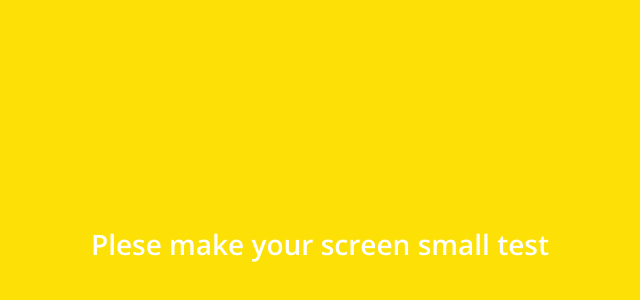
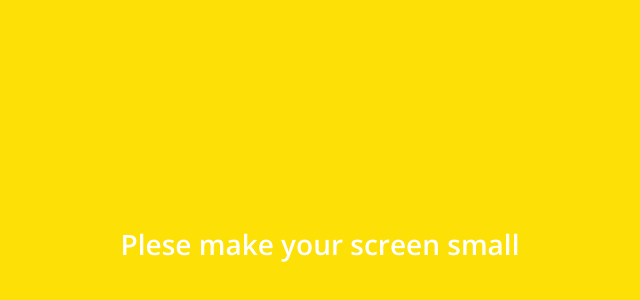
Before and after one commit to dream9ma/kakao-clone-2.0, a plain HTML site: page index.html in a window 1280 px wide. Shown: the part 156-456 px from the top of the page, without its empty margins (320-960 px from the left). Drawn offline with nearby package versions, Linux system fonts and the light colour scheme.

Commit message:
Update index.html

```diff
--- a/index.html
+++ b/index.html
@@ -96,7 +96,7 @@
     </nav>
     <div class="bigScreen">
       <span class="bigScreen__text">
-        Plese make your screen small test
+        Plese make your screen small
       </span>
     </div>
   </body>
```
